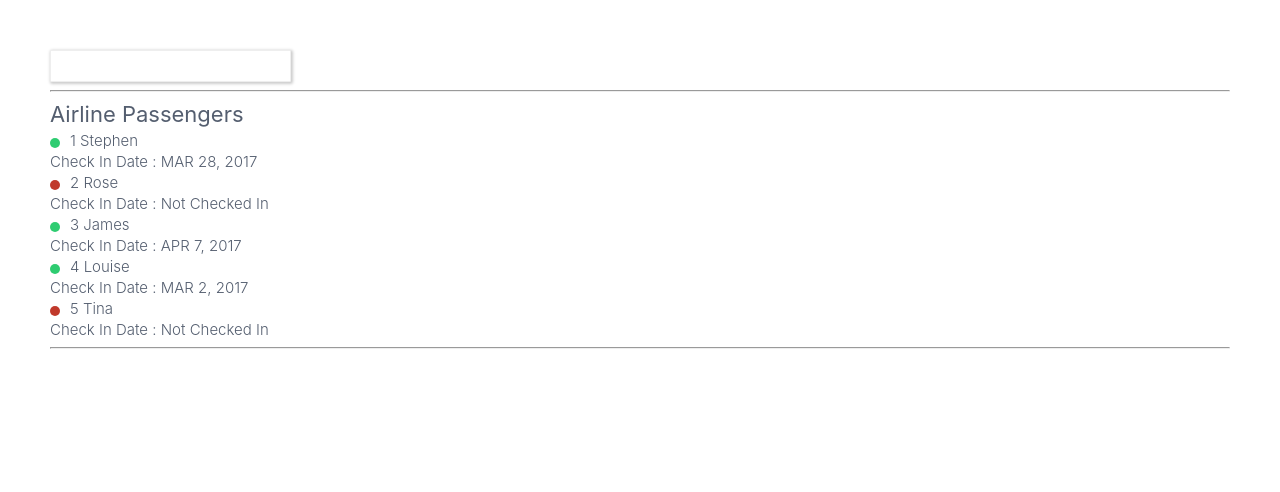
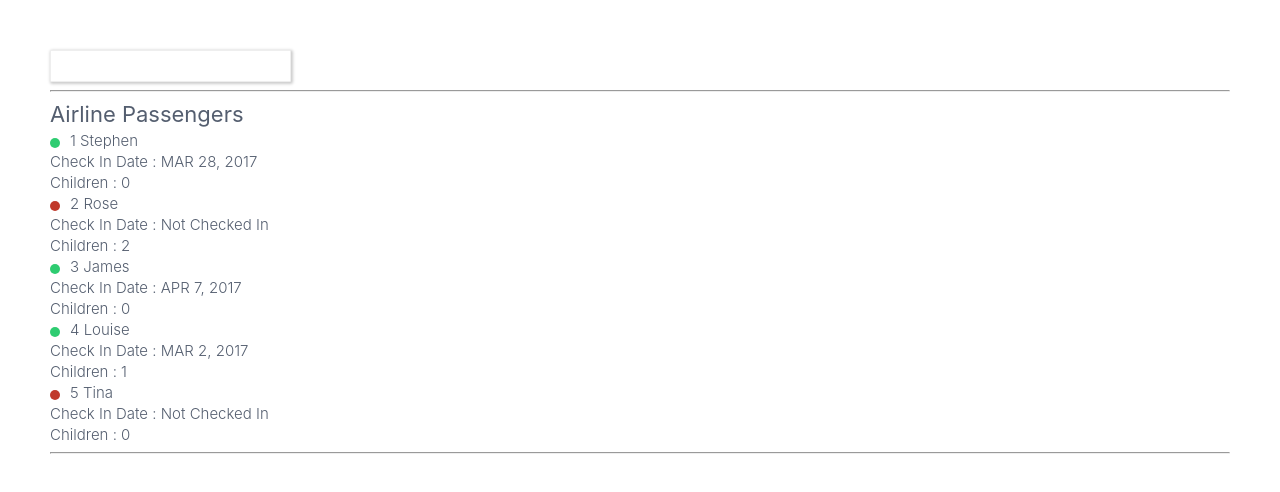
Before and after one commit to siddhant1/angular-fundamentals, an Angular app in the folder angular-fundamentals/: page / in a window 1280 px wide. Shown: the top 492 px of the page. Built offline with nearby package versions, Linux system fonts and the light colour scheme.

Commit message:
Safe navigation opertor

```diff
--- a/angular-fundamentals/src/app/app.component.html
+++ b/angular-fundamentals/src/app/app.component.html
@@ -43,6 +43,9 @@
               : "Not Checked In"
           }}
         </div>
+        <div class="clildren">
+          Children : {{passenger.children?.length || 0}}
+        </div>
       </li>
     </ul>
   </div>
--- a/angular-fundamentals/src/app/app.component.ts
+++ b/angular-fundamentals/src/app/app.component.ts
@@ -5,7 +5,14 @@
   fullname: string;
   checkedIn: boolean;
   checkInDate?: number;
+  children?: Child[];
 }
+
+interface Child {
+  name: string;
+  age: number;
+}
+
 @Component({
   selector: "app-root",
   templateUrl: "./app.component.html",
@@ -18,31 +25,36 @@
       id: 1,
       fullname: "Stephen",
       checkedIn: true,
-      checkInDate: 1490742000000
+      checkInDate: 1490742000000,
+      children: null
     },
     {
       id: 2,
       fullname: "Rose",
       checkedIn: false,
-      checkInDate: null
+      checkInDate: null,
+      children: [{ name: "Ted", age: 12 }, { name: "Chloe", age: 7 }]
     },
     {
       id: 3,
       fullname: "James",
       checkedIn: true,
-      checkInDate: 1491606000000
+      checkInDate: 1491606000000,
+      children: null
     },
     {
       id: 4,
       fullname: "Louise",
       checkedIn: true,
-      checkInDate: 1488412800000
+      checkInDate: 1488412800000,
+      children: [{ name: "Jessica", age: 1 }]
     },
     {
       id: 5,
       fullname: "Tina",
       checkedIn: false,
-      checkInDate: null
+      checkInDate: null,
+      children: null
     }
   ];
   handleChange(value: String) {
```
